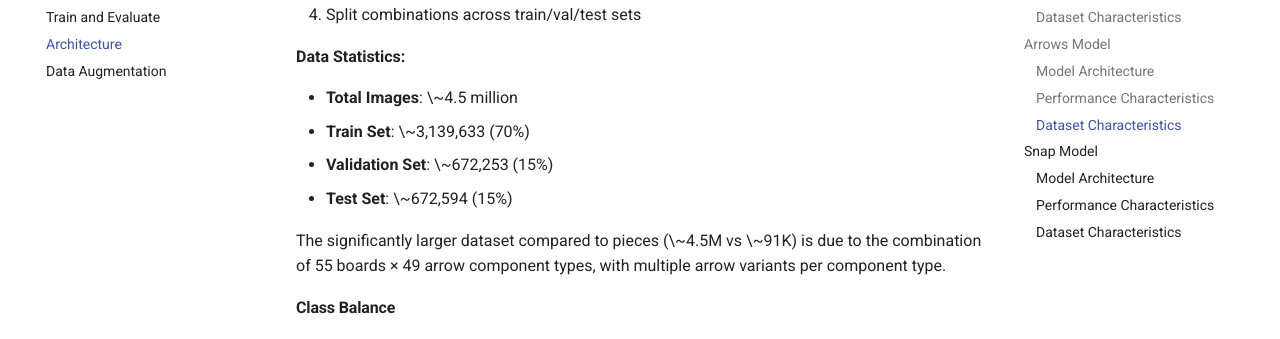
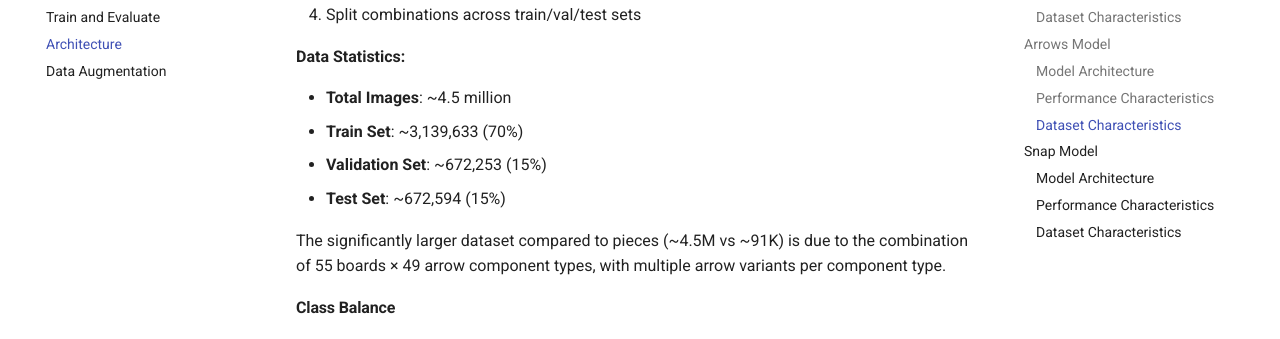
Before and after one commit to S1M0N38/chess-cv, an MkDocs documentation site: the page built from docs/architecture.md, in a window 1280 px wide and 1400 px high, scrolled down 8881 px. Shown: the part 172-511 px from the top of the window. Built offline with MkDocs 1.6.1 and Material for MkDocs 9.7.7, drawn with Linux system fonts in a browser that asks for light colours; comment, search, counter and statistics services are not loaded; some of the changed text lies outside the part shown.

Commit message:
style: format with mdformat and update badges

```diff
--- a/docs/architecture.md
+++ b/docs/architecture.md
@@ -50,7 +50,7 @@
 
 - **Total Parameters**: 156,077
 - **Trainable Parameters**: 156,077
-- **Model Size**: \~600 KB (safetensors format)
+- **Model Size**: ~600 KB (safetensors format)
 - **Input Size**: 32×32×3 (RGB)
 - **Output Classes**: 13
 
@@ -86,9 +86,9 @@
 
 With the default configuration:
 
-- **Test Accuracy**: \~99.93%
-- **F1 Score (Macro)**: \~99.93%
-- **Training Time**: \~90 minutes (varies by hardware)
+- **Test Accuracy**: ~99.93%
+- **F1 Score (Macro)**: ~99.93%
+- **Training Time**: ~90 minutes (varies by hardware)
 - **Inference Speed**: 0.05 ms per image (batch size 8192, varying by hardware)
 
 #### Per-Class Performance
@@ -176,12 +176,12 @@
 
 **Data Statistics:**
 
-- **Total Combinations**: \~3,520 (55 boards × 64 piece sets)
+- **Total Combinations**: ~3,520 (55 boards × 64 piece sets)
 - **Images per Combination**: 26 (12 pieces × 2 colors + 2 empty)
-- **Total Images**: \~91,500
-- **Train Set**: \~64,000 (70%)
-- **Validation Set**: \~13,500 (15%)
-- **Test Set**: \~13,500 (15%)
+- **Total Images**: ~91,500
+- **Train Set**: ~64,000 (70%)
+- **Validation Set**: ~13,500 (15%)
+- **Test Set**: ~13,500 (15%)
 
 #### Class Balance
 
@@ -218,7 +218,7 @@
 
 - **Total Parameters**: 156,077 (same as pieces model)
 - **Trainable Parameters**: 156,077
-- **Model Size**: \~645 KB (safetensors format)
+- **Model Size**: ~645 KB (safetensors format)
 - **Input Size**: 32×32×3 (RGB)
 - **Output Classes**: 49
 
@@ -266,10 +266,10 @@
 
 With the default configuration:
 
-- **Test Accuracy**: \~99.97%
-- **F1 Score (Macro)**: \~99.97%
-- **Training Time**: \~9 minutes for 20 epochs (varies by hardware)
-- **Inference Speed**: \~0.019 ms per image (batch size 512, varies by hardware)
+- **Test Accuracy**: ~99.97%
+- **F1 Score (Macro)**: ~99.97%
+- **Training Time**: ~9 minutes for 20 epochs (varies by hardware)
+- **Inference Speed**: ~0.019 ms per image (batch size 512, varies by hardware)
 
 #### Per-Class Performance
 
@@ -328,12 +328,12 @@
 
 **Data Statistics:**
 
-- **Total Images**: \~4.5 million
-- **Train Set**: \~3,139,633 (70%)
-- **Validation Set**: \~672,253 (15%)
-- **Test Set**: \~672,594 (15%)
+- **Total Images**: ~4.5 million
+- **Train Set**: ~3,139,633 (70%)
+- **Validation Set**: ~672,253 (15%)
+- **Test Set**: ~672,594 (15%)
 
-The significantly larger dataset compared to pieces (\~4.5M vs \~91K) is due to the combination of 55 boards × 49 arrow component types, with multiple arrow variants per component type.
+The significantly larger dataset compared to pieces (~4.5M vs ~91K) is due to the combination of 55 boards × 49 arrow component types, with multiple arrow variants per component type.
 
 #### Class Balance
 
@@ -378,7 +378,7 @@
 
 - **Total Parameters**: 156,077 (same as pieces model)
 - **Trainable Parameters**: 156,077
-- **Model Size**: \~600 KB (safetensors format)
+- **Model Size**: ~600 KB (safetensors format)
 - **Input Size**: 32×32×3 (RGB)
 - **Output Classes**: 2
 
@@ -402,10 +402,10 @@
 
 With the default configuration:
 
-- **Test Accuracy**: \~99.96%
-- **F1 Score (Macro)**: \~99.96%
+- **Test Accuracy**: ~99.96%
+- **F1 Score (Macro)**: ~99.96%
 - **Training Time**: TBD (training in progress, 200 epochs)
-- **Inference Speed**: \~0.05 ms per image (similar to pieces model, varying by hardware)
+- **Inference Speed**: ~0.05 ms per image (similar to pieces model, varying by hardware)
 
 #### Per-Class Performance
 
@@ -455,10 +455,10 @@
 
 **Data Statistics:**
 
-- **Total Images**: \~176,000
-- **Train Set**: \~123,300 (70.1%)
-- **Validation Set**: \~26,400 (15.0%)
-- **Test Set**: \~26,300 (14.9%)
+- **Total Images**: ~176,000
+- **Train Set**: ~123,300 (70.1%)
+- **Validation Set**: ~26,400 (15.0%)
+- **Test Set**: ~26,300 (14.9%)
 
 The dataset size is comparable to the pieces model, reflecting the importance of robust centering detection across different board styles, piece sets, and positioning variations.
 
```
Also changed, not shown: AGENTS.md (+1 -1 lines), README.md (+6 -9 lines), docs/README_hf.md (+3 -3 lines), docs/train-and-eval.md (+4 -4 lines), .mdformat.toml.
